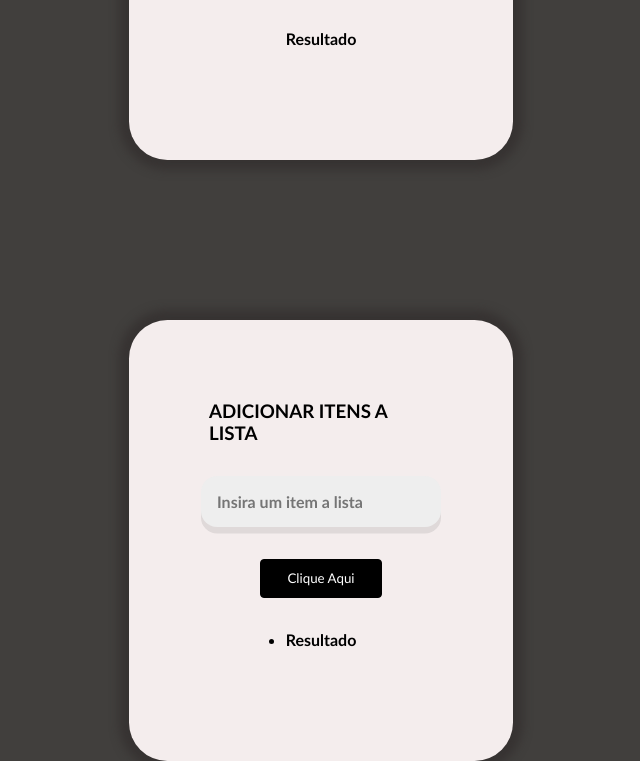
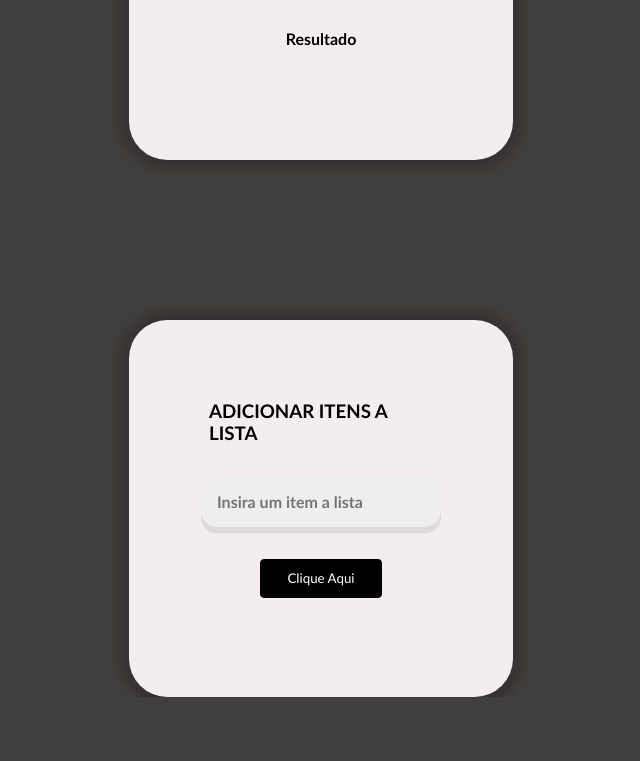
Before and after one commit to EduardoPQueiroz/Atividade_Intro_JS, a plain HTML site: page index.html in a window 1280 px wide. Shown: the part 2204-2965 px from the top of the page, without its empty margins (319-959 px from the left). After the commit the page ends 2901 px from the top, so only its background shows below. Drawn offline with Linux system fonts and the light colour scheme.

Commit message:
bug fixing

```diff
--- a/index.html
+++ b/index.html
@@ -49,9 +49,9 @@
 				<div class="input-wrapper">
 					<input class="itens" id="addlist" type="text" placeholder="Insira um item a lista"><br>
 				</div>
-					<button id="addlist" onclick="addlist()">Clique Aqui</button>
+					<button id="addlist" onclick="addlist()">Clique Aqui</button><br>
 					<ul id="showlist">
-						<li class="itens">Resultado</li>
+
 					</ul>
 			</div>
 		</div>
```
Also changed, not shown: 1 other file.
